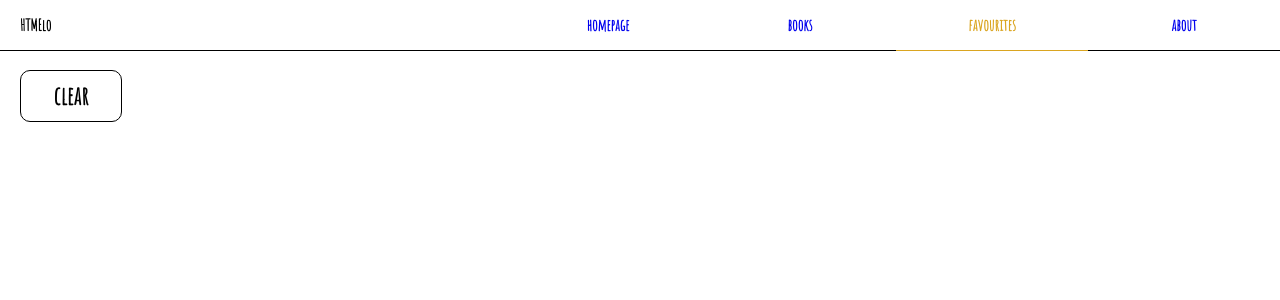
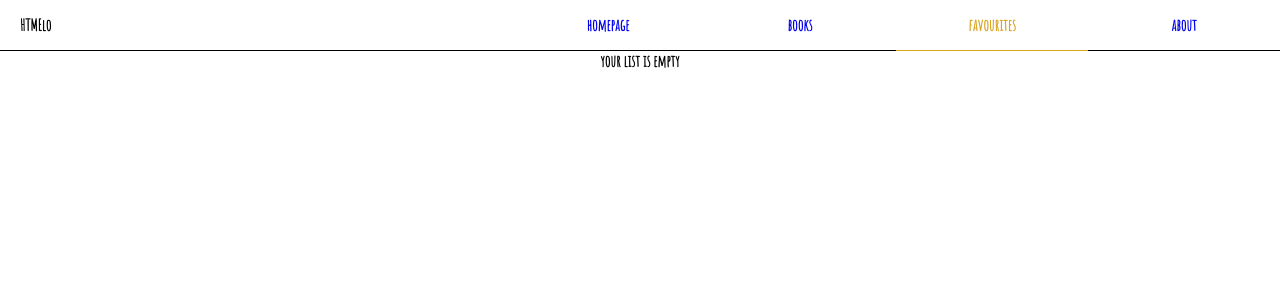
Before and after one commit to mikolajslowik/bookSearchApp, a React (Create React App) app: page /favourites in a window 1280 px wide. Shown: the top 300 px of the page. Built offline with nearby package versions, Linux system fonts and the light colour scheme.

Commit message:
local storage improved

```diff
--- a/src/components/Tile.tsx/Tile.tsx
+++ b/src/components/Tile.tsx/Tile.tsx
@@ -1,5 +1,10 @@
+import { useState } from "react";
 import { useDispatch } from "react-redux";
-import { setFavourites } from "../favourites/favourites/favouritesSlice";
+import { useAppSelector } from "../../app/hooks";
+import {
+  setFavourites,
+  removeFavourites,
+} from "../favourites/favourites/favouritesSlice";
 import "./tile.scss";
 
 export interface TileProps {
@@ -18,9 +23,18 @@ export interface Book {
   key: string;
   authorKey: string;
   workKey: string;
+  isLocal: boolean;
 }
 export default function Tile(props: TileProps) {
   const dispatch = useDispatch();
+
+  const handleAdd = () => {
+    if (props.book.isLocal) {
+      dispatch(removeFavourites(props.book));
+    } else {
+      dispatch(setFavourites(props.book));
+    }
+  };
   return (
     <div className="tile">
       <div className="img">
@@ -65,11 +79,15 @@ export default function Tile(props: TileProps) {
               {props.book.publishDate?.[0]}
             </li>
           </ul>
-          <div
-            className="add"
-            onClick={() => dispatch(setFavourites(props.book))}
-          >
-            <p>+</p>
+          <div className="add" onClick={handleAdd}>
+            {/* <p onClick={() => setToggle(!toggle)}> */}
+            <p>
+              {props.book.isLocal ? (
+                <p style={{ color: "red" }}>-</p>
+              ) : (
+                <p style={{ color: "green" }}>+</p>
+              )}
+            </p>
           </div>
         </div>
       </div>
--- a/src/components/favourites/Favourites.tsx
+++ b/src/components/favourites/Favourites.tsx
@@ -1,37 +1,20 @@
-import { useEffect, useState } from "react";
 import { useSelector } from "react-redux";
 import { RootState } from "../../app/store";
 import Tile, { Book } from "../Tile.tsx/Tile";
 import "./Favourites.scss";
 
 function Favourites() {
-  const [localStorageItems, setLocalStorageItems] = useState<Book[]>([]);
-
-  const count = useSelector((state: RootState) => state.favouritesSlice);
-
-  useEffect(() => {
-    if (localStorage.getItem("favourites") !== null) {
-      const parsed = JSON.parse(localStorage.getItem("favourites") || "{}");
-      return setLocalStorageItems(parsed);
-    }
-  }, [count]);
-
-  const handleClear = () => {
-    localStorage.clear();
-    setLocalStorageItems([]);
-  };
+  const favourites = useSelector(
+    (state: RootState) => state.favouritesSlice.favourites
+  );
 
   return (
     <div className="favouritesContainer">
-      <div className="clear" onClick={handleClear}>
-        clear
-      </div>
       <div className="favouritesFromLocalStorage">
         <ul className="list">
-          {!localStorageItems
+          {!favourites?.length
             ? "your list is empty"
-            : localStorageItems.map(
-                (book: Book, index: number, books: Book[]) => {
+            : favourites.map((book: Book, index: number, books: Book[]) => {
                 if (books.length === index + 1) {
                   return (
                     <li className="book">
@@ -45,8 +28,7 @@ function Favourites() {
                     </li>
                   );
                 }
-                }
-              )}
+              })}
         </ul>
       </div>
     </div>
--- a/src/components/favourites/favourites/favouritesSlice.ts
+++ b/src/components/favourites/favourites/favouritesSlice.ts
@@ -14,16 +14,24 @@ export const favouritesSlice = createSlice({
   initialState,
   reducers: {
     setFavourites: (state, action) => {
-      state.favourites = [...state.favourites, action.payload];
+      state.favourites = [
+        ...state.favourites,
+        {
+          ...action.payload,
+          isLocal: true,
+        },
+      ];
       localStorage.setItem("favourites", JSON.stringify(state.favourites));
     },
-    // toggleFavourites: (state, action) => {
-    //   state.favourites = [...state.favourites, action.payload.isLocal];
-    // problem
-    // },
+    removeFavourites: (state, action) => {
+      state.favourites = state.favourites.filter((el) => {
+        return el.id !== action.payload.id;
+      });
+      localStorage.setItem("favourites", JSON.stringify(state.favourites));
+    },
   },
 });
 
-export const { setFavourites } = favouritesSlice.actions;
+export const { setFavourites, removeFavourites } = favouritesSlice.actions;
 
 export default favouritesSlice.reducer;
--- a/src/useBookSearch.js
+++ b/src/useBookSearch.js
@@ -9,6 +9,10 @@ export default function useBookSearch(query, pageNumber) {
 
   useEffect(() => {
     setBooks([]);
+  }, [query]);
+
+  useEffect(() => {
+    localStorage.getItem("artificalId");
   }, [query]);
 
   useEffect(() => {
@@ -33,7 +37,7 @@ export default function useBookSearch(query, pageNumber) {
               ...new Set([
                 ...prevBooks,
                 ...res.data.docs.map((b) => ({
-                  id: b.cover_i,
+                  id: b.cover_i || generatedId(),
                   title: b.title,
                   workKey: b.key,
                   author: b.author_name,
@@ -63,3 +67,9 @@ export default function useBookSearch(query, pageNumber) {
     setOffset,
   };
 }
+
+function generatedId() {
+  let generatedId = localStorage.getItem("generatedId") || 0;
+  localStorage.setItem("generatedId", ++generatedId);
+  return generatedId;
+}
```
Also changed, not shown: src/app/store.ts (+6 -1 lines). Lines whose indentation alone changed are shown as unchanged.
